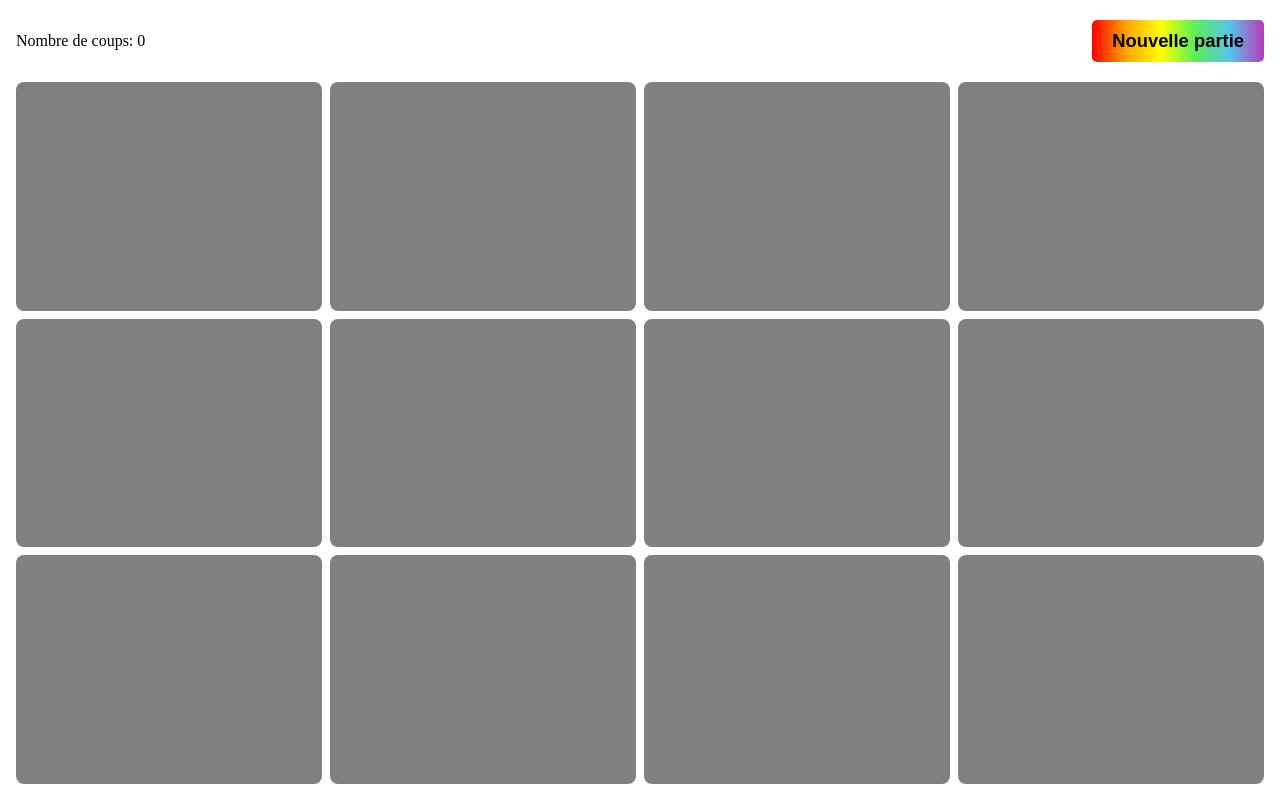
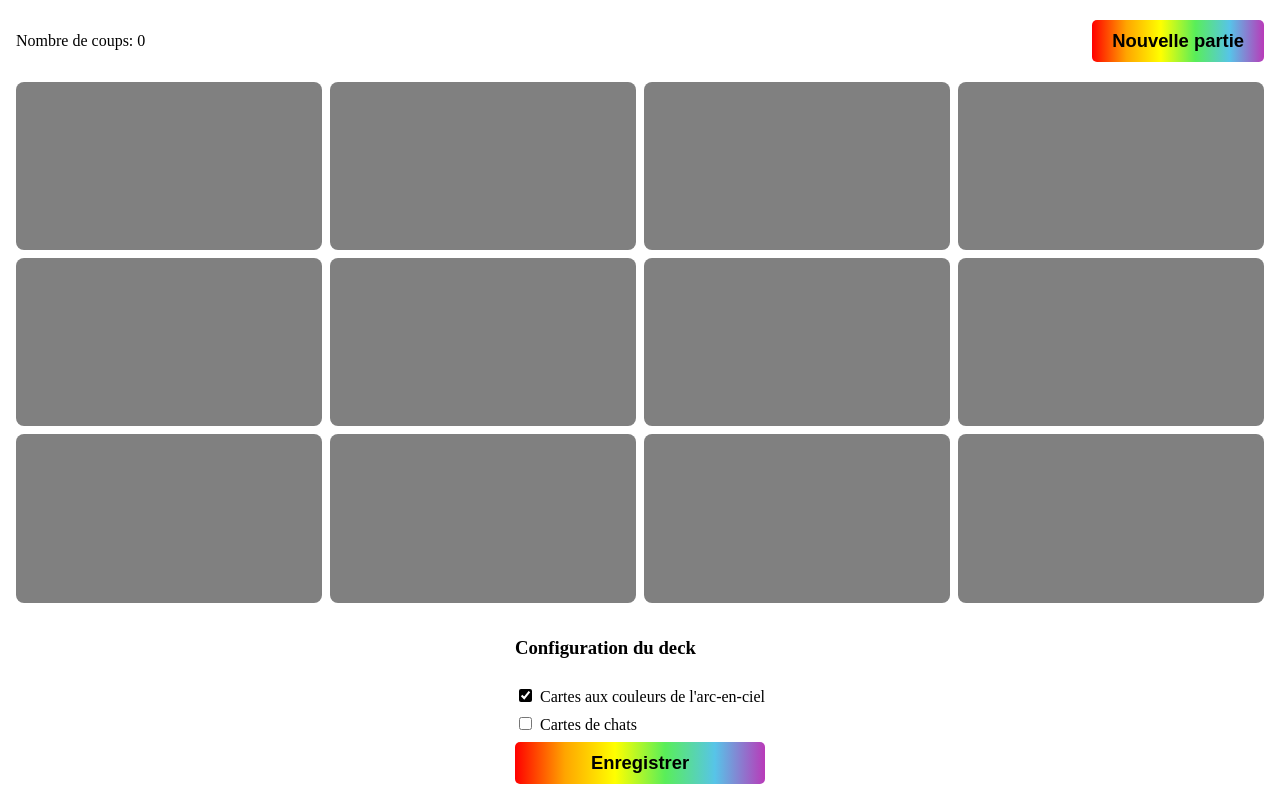
Before and after one commit to CamilleJennyLe/memory-rainbow, a React (Vite) app: page / in a window 1280 px wide. Built offline with nearby package versions, Linux system fonts and the light colour scheme.

Commit message:
card deck config

```diff
--- a/src/board/board.tsx
+++ b/src/board/board.tsx
@@ -3,6 +3,7 @@ import Card from "../card/card";
 import "./board.css";
 import { useBoardStore } from "./board.store";
 import Win from "./win/win";
+import { CardDeckConfig } from "../card-deck/card-deck-config";
 function Board() {
   const { board, newGame, numberOfMoves } = useBoardStore();
   useEffect(() => {
@@ -22,6 +23,7 @@ function Board() {
           <Card key={`${index}-${card.cardClassName}`} index={index} />
         ))}
       </div>
+      <CardDeckConfig />
       {isWin && <Win />}
     </div>
   );
--- /dev/null
+++ b/src/card-deck/card-deck-config.css
@@ -0,0 +1,29 @@
+.card-deck-config {
+  display: flex;
+  flex-direction: column;
+  gap: 0.5rem;
+}
+.card-deck-config-button {
+  padding: 10px 20px;
+  border-radius: 5px;
+  background: linear-gradient(
+    90deg,
+    red,
+    orange,
+    yellow,
+    #59ee59,
+    #57c4e8,
+    #b93ab9
+  );
+  color: black;
+  border: none;
+  cursor: pointer;
+  font-weight: bold;
+  font-size: 1.15rem;
+}
+.card-deck-config-checkbox {
+  margin-right: 0.5rem;
+}
+.card-deck-config-checkbox:checked {
+  accent-color: var(--secondary-color);
+}
--- /dev/null
+++ b/src/card-deck/card-deck-config.tsx
@@ -0,0 +1,49 @@
+import { useState } from "react";
+import { useDeckStore } from "./card-deck.store";
+import { useBoardStore } from "../board/board.store";
+import "./card-deck-config.css";
+
+export function CardDeckConfig() {
+  const { config, setConfig } = useDeckStore();
+  const [localConfig, setLocalConfig] = useState(config);
+  const { newGame } = useBoardStore();
+  function handleConfigChange() {
+    setConfig(localConfig);
+    newGame();
+  }
+  return (
+    <div className="card-deck-config">
+      <h3>Configuration du deck</h3>
+      <label>
+        <input
+          type="checkbox"
+          name="includeRainbow"
+          checked={localConfig.includeRainbow}
+          onChange={(e) =>
+            setLocalConfig({
+              ...localConfig,
+              includeRainbow: e.target.checked,
+            })
+          }
+          className="card-deck-config-checkbox"
+        />
+        Cartes aux couleurs de l'arc-en-ciel
+      </label>
+      <label>
+        <input
+          type="checkbox"
+          name="includeCats"
+          checked={localConfig.includeCats}
+          onChange={(e) =>
+            setLocalConfig({ ...localConfig, includeCats: e.target.checked })
+          }
+          className="card-deck-config-checkbox"
+        />
+        Cartes de chats
+      </label>
+      <button onClick={handleConfigChange} className="card-deck-config-button">
+        Enregistrer
+      </button>
+    </div>
+  );
+}
--- a/src/card-deck/card-deck.store.ts
+++ b/src/card-deck/card-deck.store.ts
@@ -11,6 +11,8 @@ interface DeckState {
   config: DeckConfig;
   difficulty: Difficulty;
   generateDeck: () => CardState[];
+  setConfig: (config: DeckConfig) => void;
+  setDifficulty: (difficulty: Difficulty) => void;
 }
 
 export const useDeckStore = create<DeckState>(() => ({
@@ -30,4 +32,10 @@ export const useDeckStore = create<DeckState>(() => ({
     }
     return deck;
   },
+  setConfig: (config: DeckConfig) => {
+    useDeckStore.setState({ config });
+  },
+  setDifficulty: (difficulty: Difficulty) => {
+    useDeckStore.setState({ difficulty });
+  },
 }));
--- a/src/index.css
+++ b/src/index.css
@@ -5,18 +5,28 @@ body,
   padding: 0;
 }
 
+:root {
+  --primary-color: white;
+  --secondary-color: black;
+}
+
+body {
+  background: var(--primary-color);
+  color: var(--secondary-color);
+}
+
 /* Mode sombre */
 @media (prefers-color-scheme: dark) {
   body {
-    background: #121212;
-    color: #ffffff;
+    --primary-color: black;
+    --secondary-color: white;
   }
 }
 
 /* Mode clair */
 @media (prefers-color-scheme: light) {
   body {
-    background: #ffffff;
-    color: #000000;
+    --primary-color: white;
+    --secondary-color: black;
   }
 }
```
